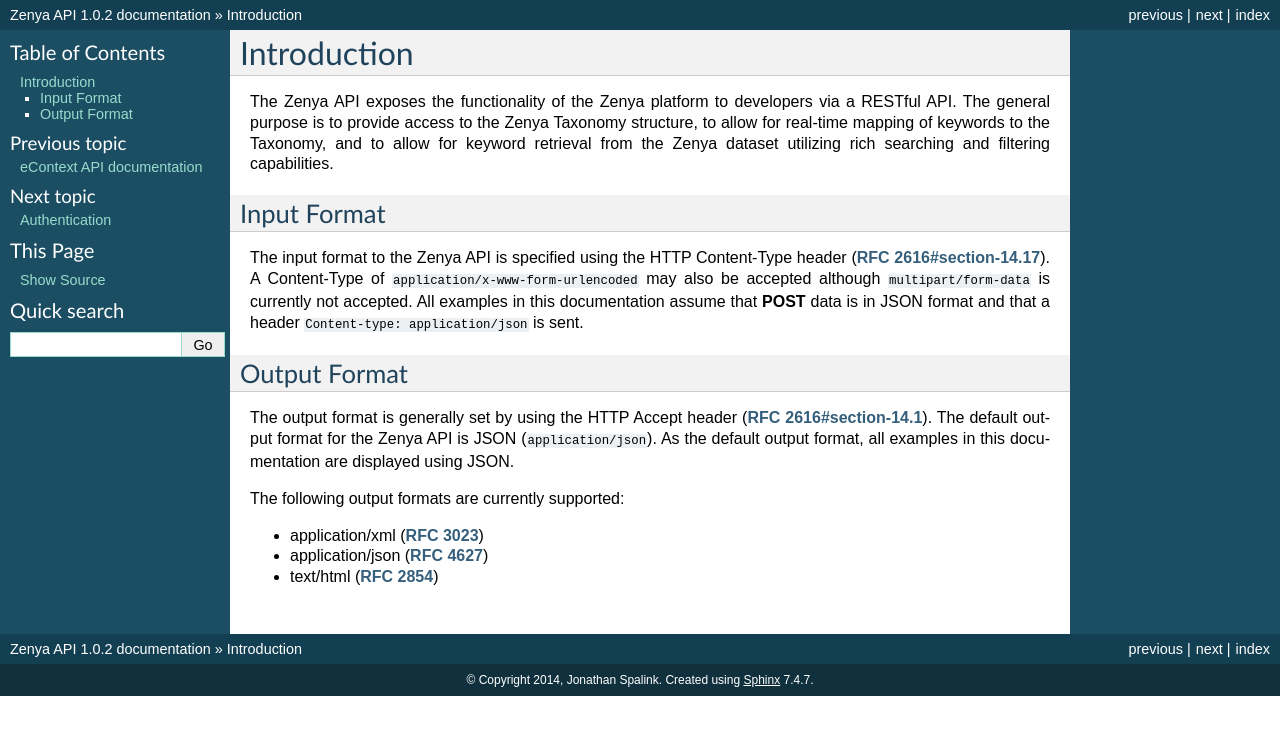
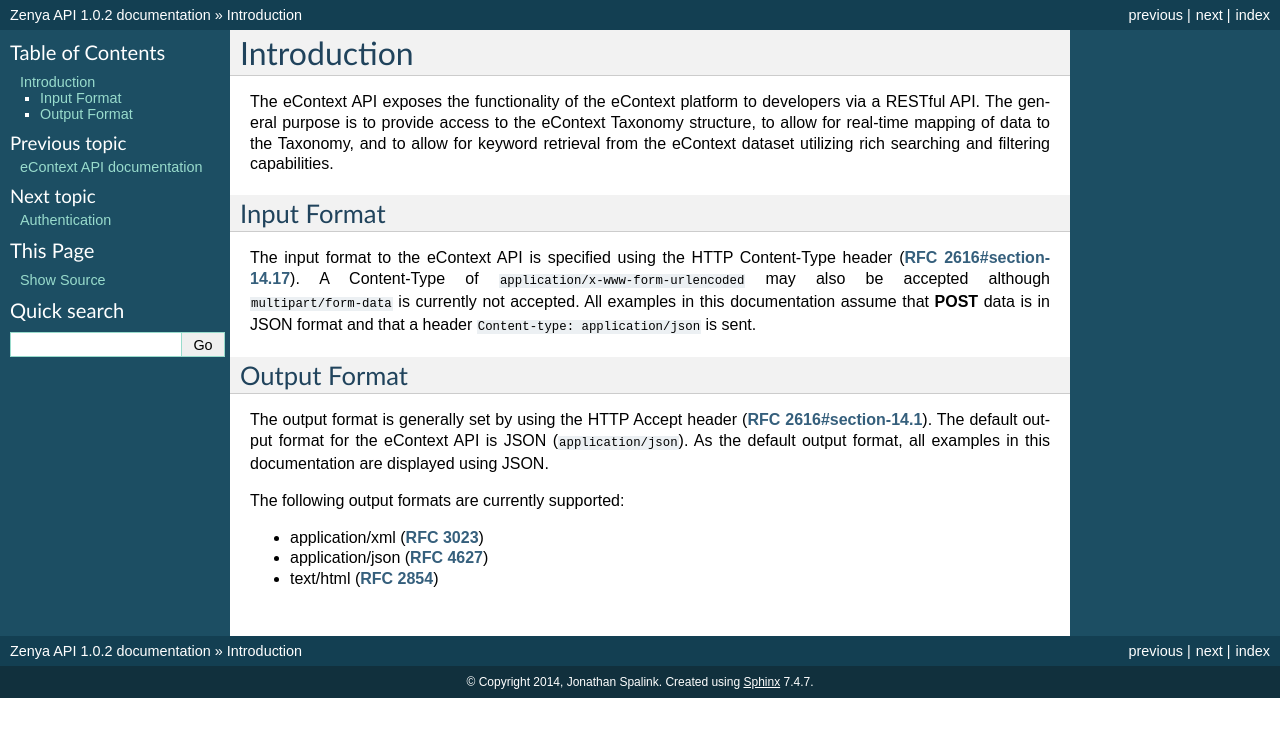
Before and after one commit to info-com/zenya-api-docs, a Sphinx documentation site: the page built from source/introduction.rst, in a window 1280 px wide. Shown: the top 737 px of the page. Built offline with Sphinx 7.4.7, drawn with Linux system fonts in a browser that asks for light colours.

Commit message:
Update introduction.rst

```diff
--- a/source/introduction.rst
+++ b/source/introduction.rst
@@ -1,12 +1,12 @@
 Introduction
 ============
 
-The Zenya API exposes the functionality of the Zenya platform to developers via a RESTful API. The general purpose is to provide access to the Zenya Taxonomy structure, to allow for real-time mapping of keywords to the Taxonomy, and to allow for keyword retrieval from the Zenya dataset utilizing rich searching and filtering capabilities.
+The eContext API exposes the functionality of the eContext platform to developers via a RESTful API. The general purpose is to provide access to the eContext Taxonomy structure, to allow for real-time mapping of data to the Taxonomy, and to allow for keyword retrieval from the eContext dataset utilizing rich searching and filtering capabilities.
 
 Input Format
 ------------
 
-The input format to the Zenya API is specified using the HTTP Content-Type header  (:rfc:`2616#section-14.17`).
+The input format to the eContext API is specified using the HTTP Content-Type header  (:rfc:`2616#section-14.17`).
 A Content-Type of ``application/x-www-form-urlencoded`` may also be accepted although
 ``multipart/form-data`` is currently not accepted. All examples in this documentation
 assume that **POST** data is in JSON format and that a header
@@ -16,7 +16,7 @@
 -------------
 
 The output format is generally set by using the HTTP Accept header (:rfc:`2616#section-14.1`).
-The default output format for the Zenya API is JSON (``application/json``). As the default
+The default output format for the eContext API is JSON (``application/json``). As the default
 output format, all examples in this documentation are displayed using JSON.
 
 The following output formats are currently supported:
```
